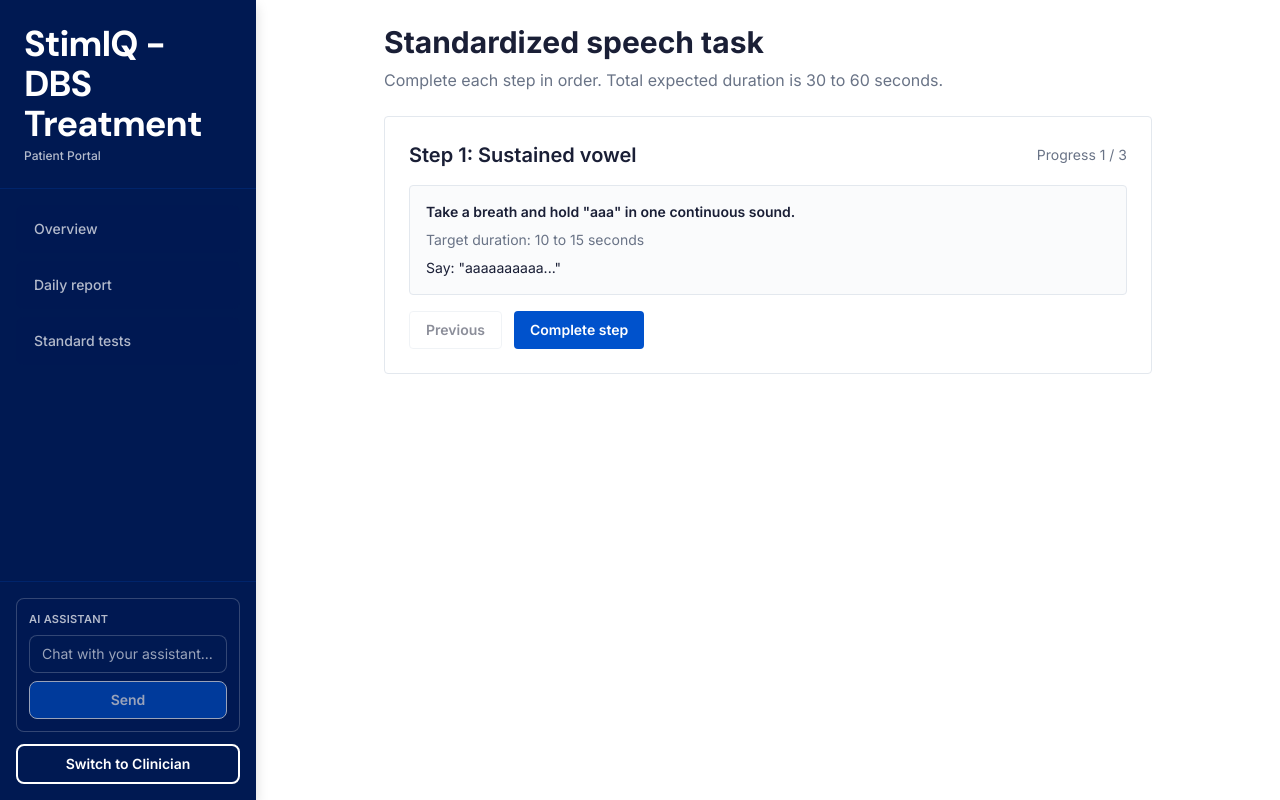
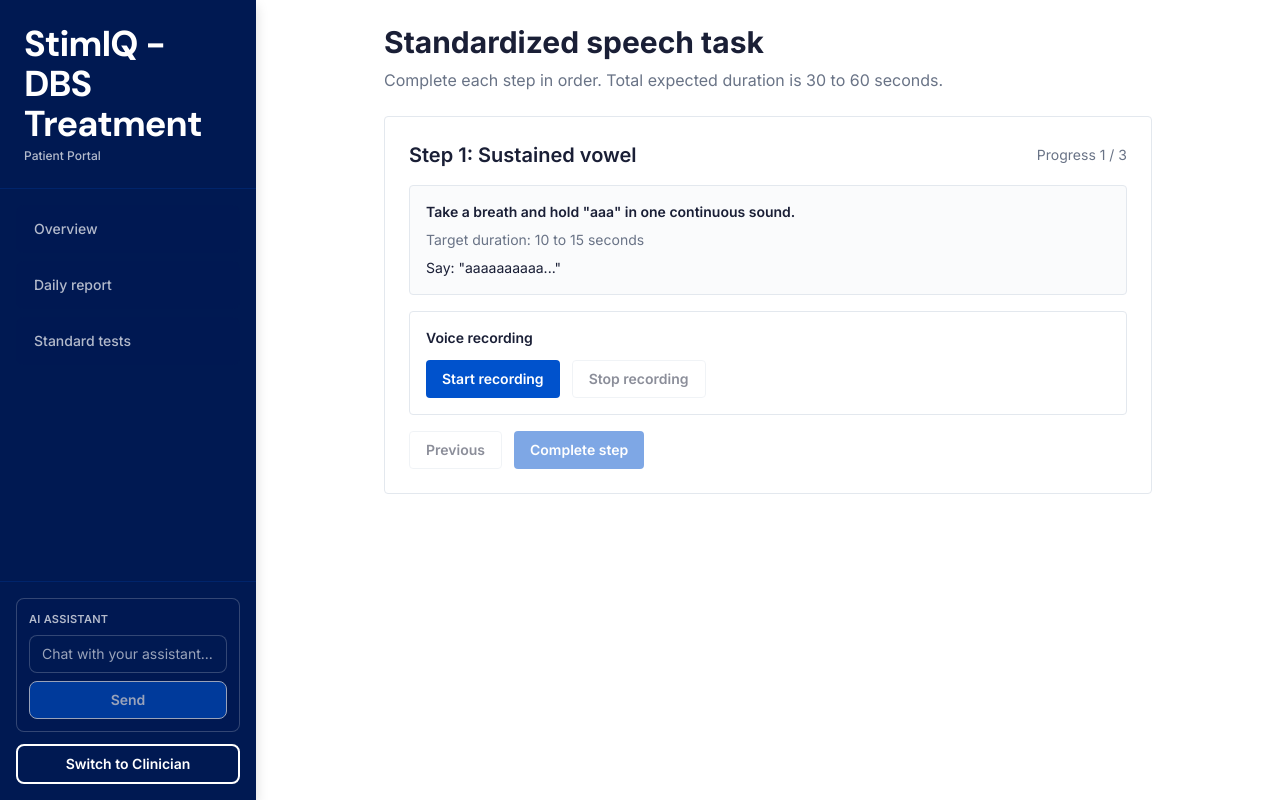
Before and after one commit to PlayerPlanet/StimIQ, a React (Vite) app in the folder src/frontend/: page /patient/standard-tests/speech-task/session in a window 1280 px wide. Built offline with nearby package versions, Linux system fonts and the light colour scheme; no server answers.

Commit message:
Speech can now be recorded

```diff
--- a/src/frontend/src/patient/pages/PatientSpeechTaskSession.tsx
+++ b/src/frontend/src/patient/pages/PatientSpeechTaskSession.tsx
@@ -1,4 +1,4 @@
-import { useMemo, useState } from 'react';
+import { useEffect, useMemo, useRef, useState } from 'react';
 import { useNavigate } from 'react-router-dom';
 import { PatientLayout } from '../../layouts/PatientLayout';
 import { Card } from '../../components/common/Card';
@@ -9,6 +9,11 @@ interface SpeechStep {
   instruction: string;
   durationLabel: string;
   prompt: string;
+}
+
+interface SpeechRecording {
+  url: string;
+  durationMs: number;
 }
 
 const SPEECH_STEPS: SpeechStep[] = [
@@ -35,21 +40,150 @@ const SPEECH_STEPS: SpeechStep[] = [
   },
 ];
 
+function formatDurationMs(durationMs: number): string {
+  const seconds = Math.max(0, Math.round(durationMs / 1000));
+  const minutes = Math.floor(seconds / 60);
+  const remainingSeconds = seconds % 60;
+  return `${String(minutes).padStart(2, '0')}:${String(remainingSeconds).padStart(2, '0')}`;
+}
+
 export function PatientSpeechTaskSession() {
   const navigate = useNavigate();
   const [currentStepIndex, setCurrentStepIndex] = useState(0);
   const [completedStepIds, setCompletedStepIds] = useState<string[]>([]);
+  const [recordings, setRecordings] = useState<Record<string, SpeechRecording>>({});
+  const [recordingStepId, setRecordingStepId] = useState<string | null>(null);
+  const [recordingError, setRecordingError] = useState<string | null>(null);
+  const [stepValidationMsg, setStepValidationMsg] = useState<string | null>(null);
+
+  const mediaRecorderRef = useRef<MediaRecorder | null>(null);
+  const mediaStreamRef = useRef<MediaStream | null>(null);
+  const audioChunksRef = useRef<Blob[]>([]);
+  const recordingStartedAtRef = useRef<number | null>(null);
+  const recordingsRef = useRef<Record<string, SpeechRecording>>({});
 
   const currentStep = SPEECH_STEPS[currentStepIndex];
   const isLastStep = currentStepIndex === SPEECH_STEPS.length - 1;
   const totalCompleted = completedStepIds.length;
+  const hasCurrentStepRecording = Boolean(recordings[currentStep.id]);
 
   const progressLabel = useMemo(
     () => `${Math.min(totalCompleted + 1, SPEECH_STEPS.length)} / ${SPEECH_STEPS.length}`,
     [totalCompleted]
   );
 
+  useEffect(() => {
+    recordingsRef.current = recordings;
+  }, [recordings]);
+
+  useEffect(
+    () => () => {
+      if (mediaRecorderRef.current?.state === 'recording') {
+        mediaRecorderRef.current.stop();
+      }
+      if (mediaStreamRef.current) {
+        mediaStreamRef.current.getTracks().forEach((track) => track.stop());
+      }
+      Object.values(recordingsRef.current).forEach((recording) => {
+        URL.revokeObjectURL(recording.url);
+      });
+    },
+    []
+  );
+
+  const cleanupRecorderResources = () => {
+    if (mediaStreamRef.current) {
+      mediaStreamRef.current.getTracks().forEach((track) => track.stop());
+      mediaStreamRef.current = null;
+    }
+    mediaRecorderRef.current = null;
+    audioChunksRef.current = [];
+    recordingStartedAtRef.current = null;
+  };
+
+  const handleStartRecording = async () => {
+    if (recordingStepId) {
+      return;
+    }
+
+    if (!navigator.mediaDevices?.getUserMedia) {
+      setRecordingError('Audio recording is not supported in this browser.');
+      return;
+    }
+
+    setRecordingError(null);
+    setStepValidationMsg(null);
+
+    try {
+      const stream = await navigator.mediaDevices.getUserMedia({ audio: true });
+      const recorder = new MediaRecorder(stream);
+      mediaStreamRef.current = stream;
+      mediaRecorderRef.current = recorder;
+      audioChunksRef.current = [];
+      recordingStartedAtRef.current = Date.now();
+      setRecordingStepId(currentStep.id);
+
+      recorder.ondataavailable = (event: BlobEvent) => {
+        if (event.data.size > 0) {
+          audioChunksRef.current.push(event.data);
+        }
+      };
+
+      recorder.onstop = () => {
+        const mimeType = recorder.mimeType || 'audio/webm';
+        const blob = new Blob(audioChunksRef.current, { type: mimeType });
+        const durationMs = Math.max(
+          0,
+          Date.now() - (recordingStartedAtRef.current ?? Date.now())
+        );
+        const url = URL.createObjectURL(blob);
+
+        setRecordings((prev) => {
+          const existingRecording = prev[currentStep.id];
+          if (existingRecording) {
+            URL.revokeObjectURL(existingRecording.url);
+          }
+          return {
+            ...prev,
+            [currentStep.id]: {
+              url,
+              durationMs,
+            },
+          };
+        });
+
+        setRecordingStepId(null);
+        cleanupRecorderResources();
+      };
+
+      recorder.onerror = () => {
+        setRecordingError('Microphone recording failed. Please try again.');
+        setRecordingStepId(null);
+        cleanupRecorderResources();
+      };
+
+      recorder.start();
+    } catch {
+      setRecordingError('Could not access microphone. Please allow microphone permission.');
+      setRecordingStepId(null);
+      cleanupRecorderResources();
+    }
+  };
+
+  const handleStopRecording = () => {
+    if (mediaRecorderRef.current?.state === 'recording') {
+      mediaRecorderRef.current.stop();
+    }
+  };
+
   const handleMarkStepDone = () => {
+    if (!recordings[currentStep.id]) {
+      setStepValidationMsg('Please record this step before continuing.');
+      return;
+    }
+
+    setStepValidationMsg(null);
+
     if (!completedStepIds.includes(currentStep.id)) {
       setCompletedStepIds((prev) => [...prev, currentStep.id]);
     }
@@ -62,9 +196,10 @@ export function PatientSpeechTaskSession() {
   };
 
   const handleBackStep = () => {
-    if (currentStepIndex === 0) {
+    if (currentStepIndex === 0 || recordingStepId) {
       return;
     }
+    setStepValidationMsg(null);
     setCurrentStepIndex((prev) => prev - 1);
   };
 
@@ -93,11 +228,50 @@ export function PatientSpeechTaskSession() {
               <p className="text-sm text-text-main">{currentStep.prompt}</p>
             </div>
 
+            <div className="rounded-sm border border-border-subtle p-4 space-y-3">
+              <h3 className="text-sm font-semibold text-text-main">Voice recording</h3>
+              <div className="flex gap-3">
+                <button
+                  type="button"
+                  onClick={() => void handleStartRecording()}
+                  disabled={recordingStepId !== null || isTaskComplete}
+                  className="rounded-sm bg-brand-blue px-4 py-2 text-sm font-semibold text-white hover:bg-brand-navy disabled:opacity-50"
+                >
+                  {hasCurrentStepRecording ? 'Record again' : 'Start recording'}
+                </button>
+                <button
+                  type="button"
+                  onClick={handleStopRecording}
+                  disabled={recordingStepId !== currentStep.id || isTaskComplete}
+                  className="rounded-sm border border-border-subtle px-4 py-2 text-sm font-semibold text-text-main disabled:opacity-50"
+                >
+                  Stop recording
+                </button>
+              </div>
+
+              {recordingStepId === currentStep.id && (
+                <p className="text-sm text-brand-blue">Recording in progress...</p>
+              )}
+
+              {recordings[currentStep.id] && (
+                <div className="space-y-2">
+                  <p className="text-sm text-text-muted">
+                    Recorded length: {formatDurationMs(recordings[currentStep.id].durationMs)}
+                  </p>
+                  <audio controls src={recordings[currentStep.id].url} className="w-full">
+                    <track kind="captions" />
+                  </audio>
+                </div>
+              )}
+
+              {recordingError && <p className="text-sm text-amber-700">{recordingError}</p>}
+            </div>
+
             <div className="flex gap-3">
               <button
                 type="button"
                 onClick={handleBackStep}
-                disabled={currentStepIndex === 0 || isTaskComplete}
+                disabled={currentStepIndex === 0 || isTaskComplete || recordingStepId !== null}
                 className="rounded-sm border border-border-subtle px-4 py-2 text-sm font-semibold text-text-main disabled:opacity-50"
               >
                 Previous
@@ -106,12 +280,14 @@ export function PatientSpeechTaskSession() {
                 <button
                   type="button"
                   onClick={handleMarkStepDone}
-                  className="rounded-sm bg-brand-blue px-4 py-2 text-sm font-semibold text-white hover:bg-brand-navy"
+                  disabled={!hasCurrentStepRecording || recordingStepId === currentStep.id}
+                  className="rounded-sm bg-brand-blue px-4 py-2 text-sm font-semibold text-white hover:bg-brand-navy disabled:opacity-50"
                 >
                   {isLastStep ? 'Finish task' : 'Complete step'}
                 </button>
               )}
             </div>
+            {stepValidationMsg && <p className="text-sm text-amber-700">{stepValidationMsg}</p>}
           </Card>
 
           {isTaskComplete && (
```
